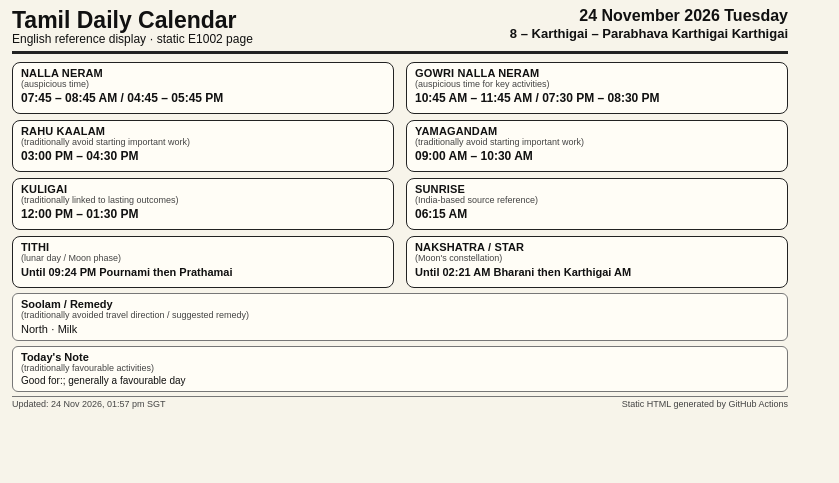
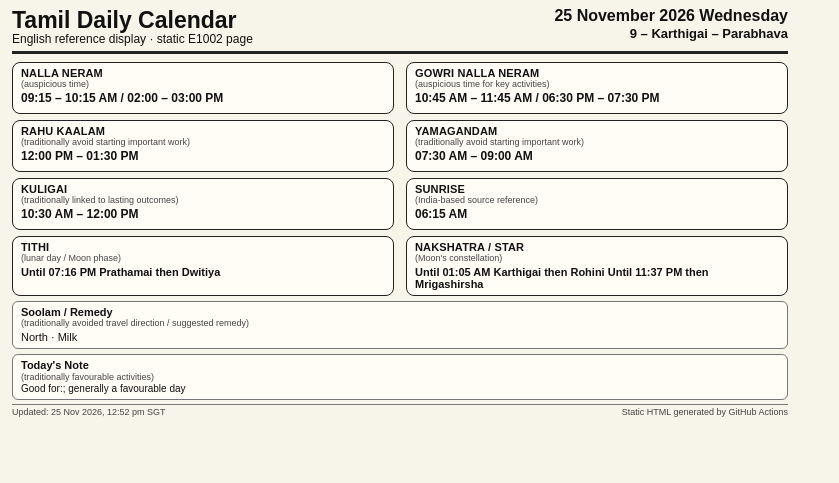
Before and after one commit to Vasanthan1276/tamil-calendar-e1002, a plain HTML site: page English.html in a window 1280 px wide. Shown: the whole page, without its empty margins (0-839 px from the left). Drawn offline with Linux system fonts and the light colour scheme.

Commit message:
Update static Tamil calendar pages

```diff
--- a/English.html
+++ b/English.html
@@ -110,20 +110,20 @@ html,body{
       <div class="subtitle">English reference display · static E1002 page</div>
     </div>
     <div class="date">
-      <div>24 November 2026 Tuesday</div>
-      <div class="tamil-date">8 – Karthigai – Parabhava Karthigai Karthigai</div>
+      <div>25 November 2026 Wednesday</div>
+      <div class="tamil-date">9 – Karthigai – Parabhava</div>
     </div>
   </div>
 
   <div class="grid">
-    <div class="card"><div class="label">Nalla Neram</div><div class="help">(auspicious time)</div><div class="value">07:45 – 08:45 AM / 04:45 – 05:45 PM</div></div>
-    <div class="card"><div class="label">Gowri Nalla Neram</div><div class="help">(auspicious time for key activities)</div><div class="value">10:45 AM – 11:45 AM / 07:30 PM – 08:30 PM</div></div>
-    <div class="card"><div class="label">Rahu Kaalam</div><div class="help">(traditionally avoid starting important work)</div><div class="value">03:00 PM – 04:30 PM</div></div>
-    <div class="card"><div class="label">Yamagandam</div><div class="help">(traditionally avoid starting important work)</div><div class="value">09:00 AM – 10:30 AM</div></div>
-    <div class="card"><div class="label">Kuligai</div><div class="help">(traditionally linked to lasting outcomes)</div><div class="value">12:00 PM – 01:30 PM</div></div>
+    <div class="card"><div class="label">Nalla Neram</div><div class="help">(auspicious time)</div><div class="value">09:15 – 10:15 AM / 02:00 – 03:00 PM</div></div>
+    <div class="card"><div class="label">Gowri Nalla Neram</div><div class="help">(auspicious time for key activities)</div><div class="value">10:45 AM – 11:45 AM / 06:30 PM – 07:30 PM</div></div>
+    <div class="card"><div class="label">Rahu Kaalam</div><div class="help">(traditionally avoid starting important work)</div><div class="value">12:00 PM – 01:30 PM</div></div>
+    <div class="card"><div class="label">Yamagandam</div><div class="help">(traditionally avoid starting important work)</div><div class="value">07:30 AM – 09:00 AM</div></div>
+    <div class="card"><div class="label">Kuligai</div><div class="help">(traditionally linked to lasting outcomes)</div><div class="value">10:30 AM – 12:00 PM</div></div>
     <div class="card"><div class="label">Sunrise</div><div class="help">(India-based source reference)</div><div class="value">06:15 AM</div></div>
-    <div class="card"><div class="label">Tithi</div><div class="help">(lunar day / Moon phase)</div><div class="value small">Until 09:24 PM Pournami then Prathamai</div></div>
-    <div class="card"><div class="label">Nakshatra / Star</div><div class="help">(Moon's constellation)</div><div class="value small">Until 02:21 AM Bharani then Karthigai AM</div></div>
+    <div class="card"><div class="label">Tithi</div><div class="help">(lunar day / Moon phase)</div><div class="value small">Until 07:16 PM Prathamai then Dwitiya</div></div>
+    <div class="card"><div class="label">Nakshatra / Star</div><div class="help">(Moon's constellation)</div><div class="value small">Until 01:05 AM Karthigai then Rohini Until 11:37 PM then Mrigashirsha</div></div>
   </div>
 
   <div class="note">
@@ -139,7 +139,7 @@ html,body{
   </div>
 
   <div class="footer">
-    <div>Updated: 24 Nov 2026, 01:57 pm SGT</div>
+    <div>Updated: 25 Nov 2026, 12:52 pm SGT</div>
     <div>Static HTML generated by GitHub Actions</div>
   </div>
 </div>
```
Also changed, not shown: data/calendar.json (+13 -13 lines), english.bmp, tamil-calendar.png, tamil.bmp.
